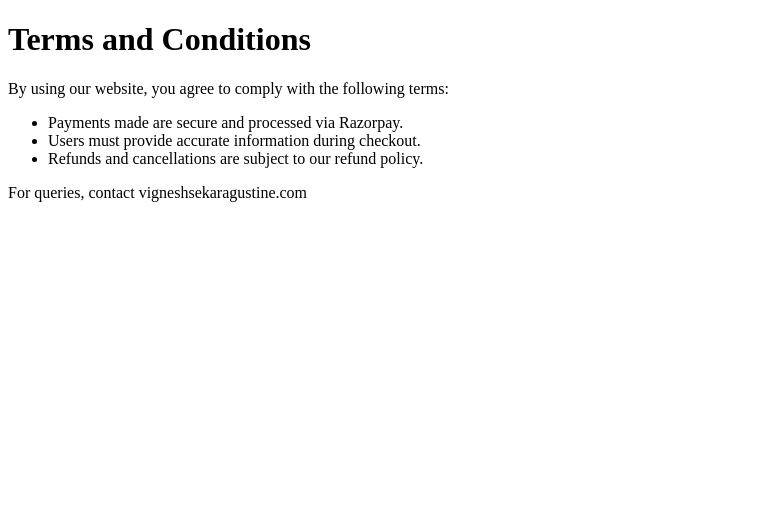
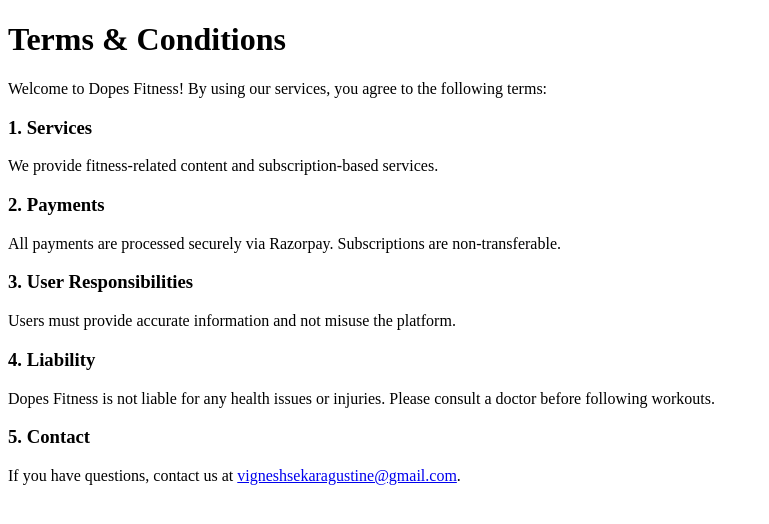
Before and after one commit to wikiaraya/dopes-fitness-website, a plain HTML site: page terms.html in a window 1280 px wide. Shown: the whole page, without its empty margins (0-769 px from the left). Drawn offline with Linux system fonts and the light colour scheme.

Commit message:
Update terms.html

```diff
--- a/terms.html
+++ b/terms.html
@@ -1,18 +1,29 @@
 <!DOCTYPE html>
 <html lang="en">
 <head>
-  <meta charset="UTF-8">
-  <meta name="viewport" content="width=device-width, initial-scale=1.0">
-  <title>Terms and Conditions</title>
+  <meta charset="UTF-8" />
+  <meta name="viewport" content="width=device-width, initial-scale=1.0" />
+  <title>Terms & Conditions • Dopes Fitness</title>
 </head>
 <body>
-  <h1>Terms and Conditions</h1>
-  <p>By using our website, you agree to comply with the following terms:</p>
-  <ul>
-    <li>Payments made are secure and processed via Razorpay.</li>
-    <li>Users must provide accurate information during checkout.</li>
-    <li>Refunds and cancellations are subject to our refund policy.</li>
-  </ul>
-  <p>For queries, contact vigneshsekaragustine.com</p>
+  <h1>Terms & Conditions</h1>
+  <p>Welcome to Dopes Fitness! By using our services, you agree to the following terms:</p>
+
+  <h3>1. Services</h3>
+  <p>We provide fitness-related content and subscription-based services.</p>
+
+  <h3>2. Payments</h3>
+  <p>All payments are processed securely via Razorpay. Subscriptions are non-transferable.</p>
+
+  <h3>3. User Responsibilities</h3>
+  <p>Users must provide accurate information and not misuse the platform.</p>
+
+  <h3>4. Liability</h3>
+  <p>Dopes Fitness is not liable for any health issues or injuries. Please consult a doctor before following workouts.</p>
+
+  <h3>5. Contact</h3>
+  <p>If you have questions, contact us at
+     <a href="mailto:vigneshsekaragustine@gmail.com">vigneshsekaragustine@gmail.com</a>.
+  </p>
 </body>
 </html>
```
